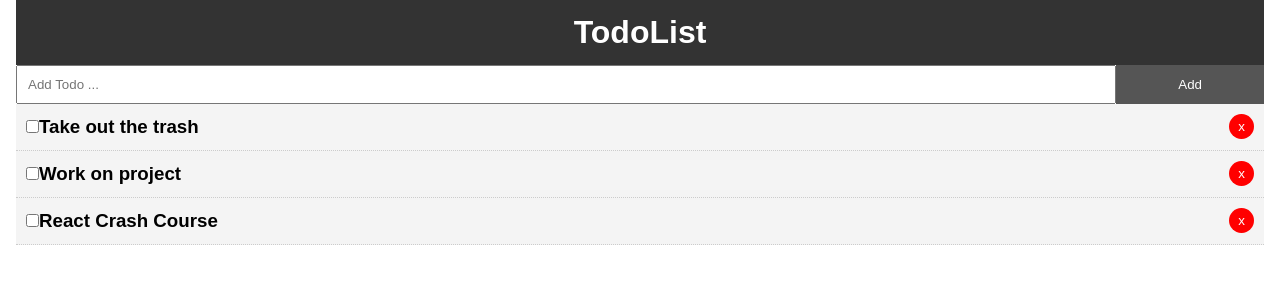
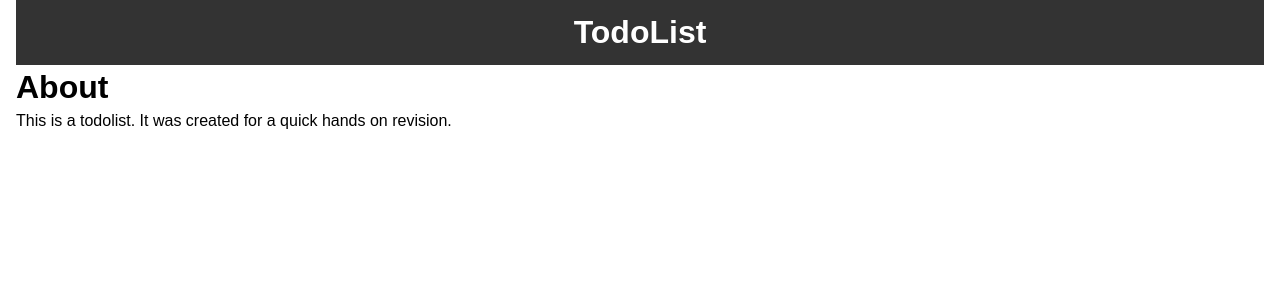
Before and after one commit to Ashwani11000/2do, a React (Create React App) app in the folder 2do/: page /about in a window 1280 px wide. Shown: the top 300 px of the page. Built offline with nearby package versions, Linux system fonts and the light colour scheme.

Commit message:
Route to about.js

```diff
--- a/2do/package.json
+++ b/2do/package.json
@@ -8,6 +8,7 @@
     "@testing-library/user-event": "^7.2.1",
     "react": "^16.13.1",
     "react-dom": "^16.13.1",
+    "react-router-dom": "^5.2.0",
     "react-scripts": "3.4.3",
     "uuid": "^8.3.0"
   },
--- a/2do/src/App.js
+++ b/2do/src/App.js
@@ -1,73 +1,85 @@
-import React, {Component} from 'react';
-import './App.css';
-import Todo from './components/Todo';
-import Header from './components/layout/header';
-import AddTodo from './components/AddTodo';
-import { v4 as uuid} from 'uuid';
+import React, { Component } from "react";
+import { BrowserRouter as Router, Route } from "react-router-dom";
+import "./App.css";
+import Todo from "./components/Todo";
+import Header from "./components/layout/header";
+import AddTodo from "./components/AddTodo";
+import { v4 as uuid } from "uuid";
+import About from './components/pages/About';
 
 class App extends Component {
-
   state = {
     todos: [
       {
         id: uuid(),
-        title: 'Take out the trash',
-        completed: false
+        title: "Take out the trash",
+        completed: false,
       },
       {
         id: uuid(),
-        title: 'Work on project',
-        completed: false
+        title: "Work on project",
+        completed: false,
       },
       {
         id: uuid(),
-        title: 'React Crash Course',
-        completed: false
-      }
-    ]
-  }
+        title: "React Crash Course",
+        completed: false,
+      },
+    ],
+  };
   // Toggle the completed property.
-  markComplete=(id)=> {
+  markComplete = (id) => {
     // console.log(id)
-    this.setState({ todos: this.state.todos.map(todo =>{
-      if(todo.id === id){
-        todo.completed= !todo.completed;
+    this.setState({
+      todos: this.state.todos.map((todo) => {
+        if (todo.id === id) {
+          todo.completed = !todo.completed;
         }
         return todo;
-    })});
-  }
+      }),
+    });
+  };
 
+  delTodo = (id) => {
+    this.setState({
+      todos: [...this.state.todos.filter((todo) => todo.id !== id)],
+    });
+  };
 
-  delTodo= (id)=>{
-
-    this.setState({ todos: [...this.state.todos.filter
-      (todo=> todo.id!== id)]
-
-    });
-  }
-
-AddTodo= (title)=>{
-  const newTodo={
+  AddTodo = (title) => {
+    const newTodo = {
       id: uuid(),
       title,
-        completed: false
-  }
-  this.setState({todos: [...this.state.todos,newTodo]})
-}
-  render(){
+      completed: false,
+    };
+    this.setState({ todos: [...this.state.todos, newTodo] });
+  };
+  render() {
     // console.log(this.state.todos);
     return (
+      <Router>
         <div className="App">
           <div className="container">
-      <Header/>
-      <AddTodo AddTodo={this.AddTodo}/>
-      <Todo todos={this.state.todos}
+            <Header />
+            <Route
+            exact
+              path="/"
+              render={(props) => (
+                <React.Fragment>
+                  <AddTodo AddTodo={this.AddTodo} />
+                  <Todo
+                    todos={this.state.todos}
                     markComplete={this.markComplete}
-      delTodo = {this.delTodo}
+                    delTodo={this.delTodo}
                   />
+                </React.Fragment>
+              )}
+            />
+
+            <Route path="/about" exact component={About}/>
           </div>
         </div>
-
+      </Router>
     );
   }
 }
--- /dev/null
+++ b/2do/src/components/pages/About.js
@@ -0,0 +1,14 @@
+import React from 'react'
+
+export default function About() {
+    console.log("about");
+    return (
+        // Ghost tag
+        <React.Fragment>
+            <h1>About</h1>
+            <p>This is a todolist. It was created for a quick hands on revision.</p>
+
+
+        </React.Fragment>
+    )
+}
```
Also changed, not shown: 1 other file (tests, documents, lock files or other folders). Lines whose indentation alone changed are shown as unchanged.
